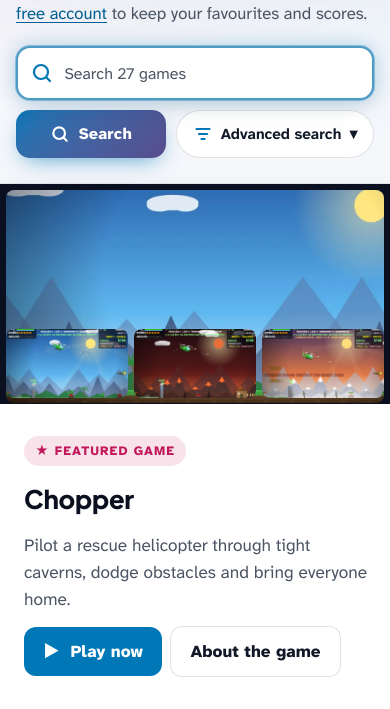
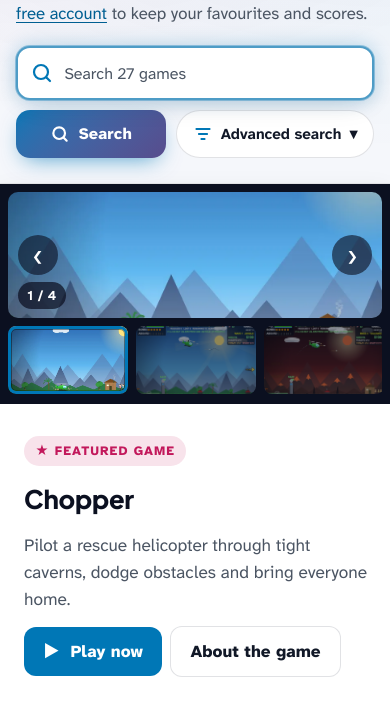
Before and after one commit to nikniq/nq-website, a Laravel app: page /auth/ in a window 390 px wide. Shown: the part 155-864 px from the top of the page. Run offline with Laravel 12, Linux system fonts and the light colour scheme; data comes from the database, SQL or seed files in the repository; data that the repository does not hold is empty.

Commit message:
Screenshot gallery: big viewer with scrollable thumbnail rail beside it, arrows, keys, swipe, full-screen lightbox
Co-Authored-By: Claude Opus 5.5 <noreply@anthropic.com>

```diff
--- a/public_html/css/site.css
+++ b/public_html/css/site.css
@@ -778,3 +778,45 @@ html, body { overflow-x:clip; }
 .shot-grid.even .shot-tile:first-child { grid-column:auto; grid-row:auto; aspect-ratio:16/9; }
 @media (max-width:640px) { .shot-grid.even { grid-template-columns:1fr 1fr; } .shot-grid.even .shot-tile:first-child { grid-column:auto; } }
 .shots .shot-grid.even { max-width:none; grid-template-columns:repeat(auto-fill, minmax(320px, 1fr)); }
+
+/* ===== Screenshot gallery: big picture + thumbnail rail ===== */
+.sg { display:grid; gap:8px; background:#0b1020; padding:8px; border-radius:16px; }
+.sg.has-rail { grid-template-columns:minmax(0,1fr) 168px; }
+.sg-main { position:relative; border-radius:10px; overflow:hidden; background:#000; min-height:0; }
+.sg-view { display:block; width:100%; height:100%; padding:0; border:0; background:none; cursor:zoom-in; }
+.sg-view img { display:block; width:100%; height:100%; aspect-ratio:16/9; object-fit:contain; background:#000; }
+.sg-view img.sg-in { animation:sg-fade .3s ease; }
+@keyframes sg-fade { from { opacity:.25; } to { opacity:1; } }
+.sg-expand { position:absolute; top:.6rem; right:.6rem; width:36px; height:36px; display:grid; place-items:center; border-radius:10px; background:rgba(10,14,30,.6); color:#fff; font-size:1.1rem; opacity:0; transition:opacity .2s; }
+.sg-main:hover .sg-expand, .sg-view:focus-visible .sg-expand { opacity:1; }
+.sg-nav { position:absolute; top:50%; transform:translateY(-50%); width:46px; height:46px; border-radius:50%; border:0; background:rgba(10,14,30,.6); color:#fff; font-size:1.9rem; line-height:1; cursor:pointer; display:grid; place-items:center; opacity:0; transition:opacity .2s, background .2s; }
+.sg-main:hover .sg-nav, .sg-nav:focus-visible { opacity:1; }
+.sg-nav:hover, .sg-nav:focus-visible { background:var(--accent-2); }
+.sg-nav.prev { left:.6rem; } .sg-nav.next { right:.6rem; }
+.sg-count { position:absolute; left:.6rem; bottom:.6rem; background:rgba(10,14,30,.7); color:#fff; font-size:.85rem; font-weight:700; padding:.15rem .6rem; border-radius:999px; }
+.sg-rail { display:flex; flex-direction:column; gap:8px; overflow-y:auto; overscroll-behavior:contain; scrollbar-width:thin; scrollbar-color:rgba(255,255,255,.3) transparent; min-height:0; max-height:100%; padding-right:2px; }
+.sg-thumb { flex:0 0 auto; position:relative; padding:0; border:0; border-radius:8px; overflow:hidden; background:#000; cursor:pointer; opacity:.55; transition:opacity .2s, transform .2s; outline:none; }
+.sg-thumb img { display:block; width:100%; aspect-ratio:16/9; object-fit:cover; }
+.sg-thumb::after { content:""; position:absolute; inset:0; border-radius:8px; border:3px solid transparent; transition:border-color .2s, box-shadow .2s; }
+.sg-thumb:hover { opacity:.9; }
+.sg-thumb[aria-selected="true"] { opacity:1; }
+.sg-thumb[aria-selected="true"]::after { border-color:var(--accent-2); box-shadow:inset 0 0 0 1px rgba(0,0,0,.4), 0 0 14px color-mix(in srgb, var(--accent-2) 60%, transparent); }
+.sg-thumb:focus-visible::after { border-color:#fff; }
+/* rail height follows the main picture: make the grid row the picture's height */
+.sg.has-rail { grid-template-rows:auto; align-items:stretch; }
+.sg.has-rail .sg-rail { height:0; min-height:100%; }
+/* featured hero: fill the art area */
+.hero-art .sg { height:100%; border-radius:0; }
+.hero-art .sg-view img { aspect-ratio:auto; min-height:clamp(240px, 32vw, 540px); object-fit:cover; }
+.shots .sg { max-width:1200px; }
+.lb-count { position:fixed; left:50%; bottom:1rem; transform:translateX(-50%); color:#fff; background:rgba(0,0,0,.5); padding:.2rem .7rem; border-radius:999px; font-weight:700; }
+@media (min-width:1400px) { .sg.has-rail { grid-template-columns:minmax(0,1fr) 200px; } }
+@media (max-width:800px) {
+  .sg.has-rail { grid-template-columns:1fr; }
+  .sg.has-rail .sg-rail { height:auto; min-height:0; flex-direction:row; overflow-x:auto; overflow-y:hidden; scroll-snap-type:x proximity; padding:0 0 2px; }
+  .sg-thumb { width:120px; scroll-snap-align:center; }
+  .sg-nav, .sg-expand { opacity:1; width:40px; height:40px; }
+  .hero-art .sg-view img { min-height:0; aspect-ratio:16/9; }
+}
+@media (hover:none) { .sg-nav, .sg-expand { opacity:1; } }
+@media (max-width:800px) { .sg-expand { display:none; } }
--- /dev/null
+++ b/resources/views/games/_gallery.blade.php
@@ -0,0 +1,104 @@
+{{-- Screenshot viewer: large picture with a scrollable thumbnail rail beside it (below on phones).
+     $game; optional $even (screenshots only, no artwork), $eager. Click the picture for full screen. --}}
+@php($shots = array_slice(($even ?? false) ? $game->screenshotUrls() : $game->galleryUrls(), 0, 24))
+@if(count($shots))
+<div class="sg {{ count($shots) > 1 ? 'has-rail' : '' }}" data-sg aria-roledescription="carousel" aria-label="{{ __(':name screenshots', ['name' => $game->name]) }}">
+    <div class="sg-main">
+        <button type="button" class="sg-view" data-sg-zoom aria-label="{{ __('View larger') }}">
+            <img data-sg-img src="{{ $shots[0] }}" alt="{{ __(':name screenshot :n of :count', ['name' => $game->name, 'n' => 1, 'count' => count($shots)]) }}" width="1280" height="720" decoding="async" @if($eager ?? false) fetchpriority="high" @endif>
+            <span class="sg-expand" aria-hidden="true">⤢</span>
+        </button>
+        @if(count($shots) > 1)
+            <button type="button" class="sg-nav prev" data-sg-step="-1" aria-label="{{ __('Previous screenshot') }}">‹</button>
+            <button type="button" class="sg-nav next" data-sg-step="1" aria-label="{{ __('Next screenshot') }}">›</button>
+            <span class="sg-count" aria-live="polite"><span data-sg-cur>1</span> / {{ count($shots) }}</span>
+        @endif
+    </div>
+    @if(count($shots) > 1)
+        <div class="sg-rail" role="tablist" aria-label="{{ __('Screenshots') }}">
+            @foreach($shots as $i => $src)
+                <button type="button" role="tab" class="sg-thumb" data-sg-thumb="{{ $i }}" data-src="{{ $src }}" data-alt="{{ __(':name screenshot :n of :count', ['name' => $game->name, 'n' => $i + 1, 'count' => count($shots)]) }}" aria-selected="{{ $i ? 'false' : 'true' }}" aria-label="{{ __('Screenshot :n', ['n' => $i + 1]) }}" @if($i) tabindex="-1" @endif>
+                    <img src="{{ $src }}" alt="" loading="lazy" width="240" height="135" onerror="this.closest('.sg-thumb').hidden=true">
+                </button>
+            @endforeach
+        </div>
+    @endif
+</div>
+@endif
+@once
+<dialog class="gallery-lightbox" id="sg-lightbox" aria-label="{{ __('Screenshot') }}">
+    <form method="dialog"><button class="gallery-close" aria-label="{{ __('Close') }}">×</button></form>
+    <button type="button" class="gallery-nav prev" data-lb="-1" aria-label="{{ __('Previous screenshot') }}">‹</button>
+    <img alt="">
+    <button type="button" class="gallery-nav next" data-lb="1" aria-label="{{ __('Next screenshot') }}">›</button>
+    <span class="lb-count" aria-live="polite"></span>
+</dialog>
+<script>
+(function () {
+  var box = document.getElementById('sg-lightbox'), active = null;
+  document.querySelectorAll('[data-sg]').forEach(function (g) {
+    var img = g.querySelector('[data-sg-img]'), cur = g.querySelector('[data-sg-cur]'), i = 0;
+    var thumbs = Array.prototype.slice.call(g.querySelectorAll('[data-sg-thumb]'));
+    var rail = g.querySelector('.sg-rail');
+    function list() { return thumbs.filter(function (t) { return !t.hidden; }); }
+    g.go = function (n, focus) {
+      var l = list(); if (!l.length) return;
+      i = (n + l.length) % l.length;
+      var t = l[i];
+      img.classList.remove('sg-in'); void img.offsetWidth; img.classList.add('sg-in');
+      img.src = t.dataset.src; img.alt = t.dataset.alt;
+      thumbs.forEach(function (x) { var on = x === t; x.setAttribute('aria-selected', on); x.tabIndex = on ? 0 : -1; });
+      if (cur) cur.textContent = i + 1;
+      // keep the selected thumbnail in view inside the rail only (no page jump)
+      if (rail) {
+        var vertical = rail.scrollHeight > rail.clientHeight + 2;
+        if (vertical) rail.scrollTo({ top: t.offsetTop - rail.clientHeight / 2 + t.clientHeight / 2, behavior: 'smooth' });
+        else rail.scrollTo({ left: t.offsetLeft - rail.clientWidth / 2 + t.clientWidth / 2, behavior: 'smooth' });
+      }
+      if (focus) t.focus({ preventScroll: true });
+      // warm the next picture
+      var nx = l[(i + 1) % l.length]; if (nx) (new Image()).src = nx.dataset.src;
+    };
+    g.idx = function () { return i; };
+    g.urls = function () { return list().map(function (t) { return [t.dataset.src, t.dataset.alt]; }); };
+    thumbs.forEach(function (t) {
+      t.addEventListener('click', function () { g.go(list().indexOf(t)); });
+      t.addEventListener('mouseenter', function () { if (matchMedia('(hover:hover)').matches) (new Image()).src = t.dataset.src; });
+    });
+    g.querySelectorAll('[data-sg-step]').forEach(function (b) { b.addEventListener('click', function () { g.go(i + +b.dataset.sgStep); }); });
+    if (rail) rail.addEventListener('keydown', function (e) {
+      var k = { ArrowDown: 1, ArrowRight: 1, ArrowUp: -1, ArrowLeft: -1 }[e.key];
+      if (k) { e.preventDefault(); g.go(i + k, true); }
+      if (e.key === 'Home') { e.preventDefault(); g.go(0, true); }
+      if (e.key === 'End') { e.preventDefault(); g.go(list().length - 1, true); }
+    });
+    g.querySelector('.sg-main').addEventListener('keydown', function (e) {
+      if (e.key === 'ArrowLeft') { e.preventDefault(); g.go(i - 1); } if (e.key === 'ArrowRight') { e.preventDefault(); g.go(i + 1); }
+    });
+    // swipe on touch screens
+    var x0 = null;
+    g.querySelector('.sg-main').addEventListener('touchstart', function (e) { x0 = e.touches[0].clientX; }, { passive: true });
+    g.querySelector('.sg-main').addEventListener('touchend', function (e) {
+      if (x0 === null) return; var dx = e.changedTouches[0].clientX - x0; x0 = null;
+      if (Math.abs(dx) > 40 && thumbs.length > 1) { g.go(i + (dx < 0 ? 1 : -1)); g.swiped = true; setTimeout(function () { g.swiped = false; }, 300); }
+    });
+    g.querySelector('[data-sg-zoom]').addEventListener('click', function () {
+      if (g.swiped || !box || !box.showModal) return;
+      active = g; lb(0); box.showModal();
+    });
+  });
+  if (!box) return;
+  var bimg = box.querySelector('img'), bcount = box.querySelector('.lb-count');
+  function lb(step) {
+    var u = active.urls(); if (!u.length) { u = [[active.querySelector('[data-sg-img]').src, active.querySelector('[data-sg-img]').alt]]; }
+    if (step) active.go(active.idx() + step);
+    var n = u.length > 1 ? active.idx() : 0;
+    bimg.src = u[n][0]; bimg.alt = u[n][1];
+    bcount.textContent = u.length > 1 ? (n + 1) + ' / ' + u.length : '';
+    box.querySelectorAll('[data-lb]').forEach(function (b) { b.hidden = u.length < 2; });
+  }
+  box.addEventListener('click', function (e) { var b = e.target.closest('[data-lb]'); if (b) lb(+b.dataset.lb); else if (e.target === box) box.close(); });
+  box.addEventListener('keydown', function (e) { if (e.key === 'ArrowLeft') lb(-1); if (e.key === 'ArrowRight') lb(1); });
+})();
+</script>
+@endonce
--- a/resources/views/games/_shotgrid.blade.php
+++ /dev/null
@@ -1,30 +0,0 @@
-{{-- Screenshot grid: first picture large, the rest as tiles; click opens the lightbox. $game, optional $eager, $max. --}}
-@php($shots = array_slice(($even ?? false) ? $game->screenshotUrls() : $game->galleryUrls(), 0, $max ?? 12))
-<div class="shot-grid {{ ($even ?? false) ? 'even' : 'shots-'.min(count($shots), 5) }}" aria-label="{{ __(':name screenshots', ['name' => $game->name]) }}" role="group">
-    @foreach($shots as $i => $src)
-        <button type="button" class="shot-tile" data-zoom="{{ $src }}" aria-label="{{ __('View larger') }}">
-            <img src="{{ $src }}" alt="{{ __(':name screenshot :n of :count', ['name' => $game->name, 'n' => $i + 1, 'count' => count($shots)]) }}" width="640" height="360" decoding="async" @if($i === 0 && ($eager ?? false)) fetchpriority="high" @else loading="lazy" @endif onerror="this.closest('.shot-tile').hidden=true">
-        </button>
-    @endforeach
-</div>
-@once
-<dialog class="gallery-lightbox" id="shot-lightbox" aria-label="{{ __('Screenshot') }}">
-    <form method="dialog"><button class="gallery-close" aria-label="{{ __('Close') }}">×</button></form>
-    <button type="button" class="gallery-nav prev" data-lb="-1" aria-label="{{ __('Previous screenshot') }}">‹</button>
-    <img alt="">
-    <button type="button" class="gallery-nav next" data-lb="1" aria-label="{{ __('Next screenshot') }}">›</button>
-</dialog>
-<script>
-(function () {
-  var box = document.getElementById('shot-lightbox'), img = box.querySelector('img'), list = [], i = 0;
-  function show(n) { i = (n + list.length) % list.length; img.src = list[i].dataset.zoom; img.alt = list[i].querySelector('img').alt; }
-  document.addEventListener('click', function (e) {
-    var t = e.target.closest('.shot-tile[data-zoom]');
-    if (t && box.showModal) { list = Array.prototype.slice.call(t.parentNode.querySelectorAll('.shot-tile:not([hidden])')); show(list.indexOf(t)); box.showModal(); return; }
-    var nav = e.target.closest('[data-lb]'); if (nav) { show(i + +nav.dataset.lb); return; }
-    if (e.target === box) box.close();
-  });
-  box.addEventListener('keydown', function (e) { if (e.key === 'ArrowLeft') show(i - 1); if (e.key === 'ArrowRight') show(i + 1); });
-})();
-</script>
-@endonce
--- a/resources/views/games/index.blade.php
+++ b/resources/views/games/index.blade.php
@@ -76,7 +76,7 @@
 
     @if($spotlight)
         <section class="hero" aria-label="{{ __('Featured game') }}">
-            <div class="hero-art">@include('games._shotgrid', ['game' => $spotlight, 'eager' => true, 'max' => 5])</div>
+            <div class="hero-art">@include('games._gallery', ['game' => $spotlight, 'eager' => true])</div>
             <div class="hero-copy">
                 <span class="eyebrow">★ {{ __('Featured game') }}</span>
                 <h2><a href="{{ route('games.show', $spotlight) }}">{{ $spotlight->name }}</a></h2>
--- a/resources/views/games/show.blade.php
+++ b/resources/views/games/show.blade.php
@@ -67,7 +67,7 @@
     @if(count($game->screenshotUrls()))
         <section class="shots" aria-labelledby="shots-h">
             <h2 id="shots-h">{{ __('Screenshots') }}</h2>
-            @include('games._shotgrid', ['game' => $game, 'even' => true])
+            @include('games._gallery', ['game' => $game, 'even' => true])
         </section>
     @endif
 
```
Also changed, not shown: CLAUDE.md (+1 -1 lines), tests/Feature/GameScreenshotsTest.php (+2 -2 lines).
